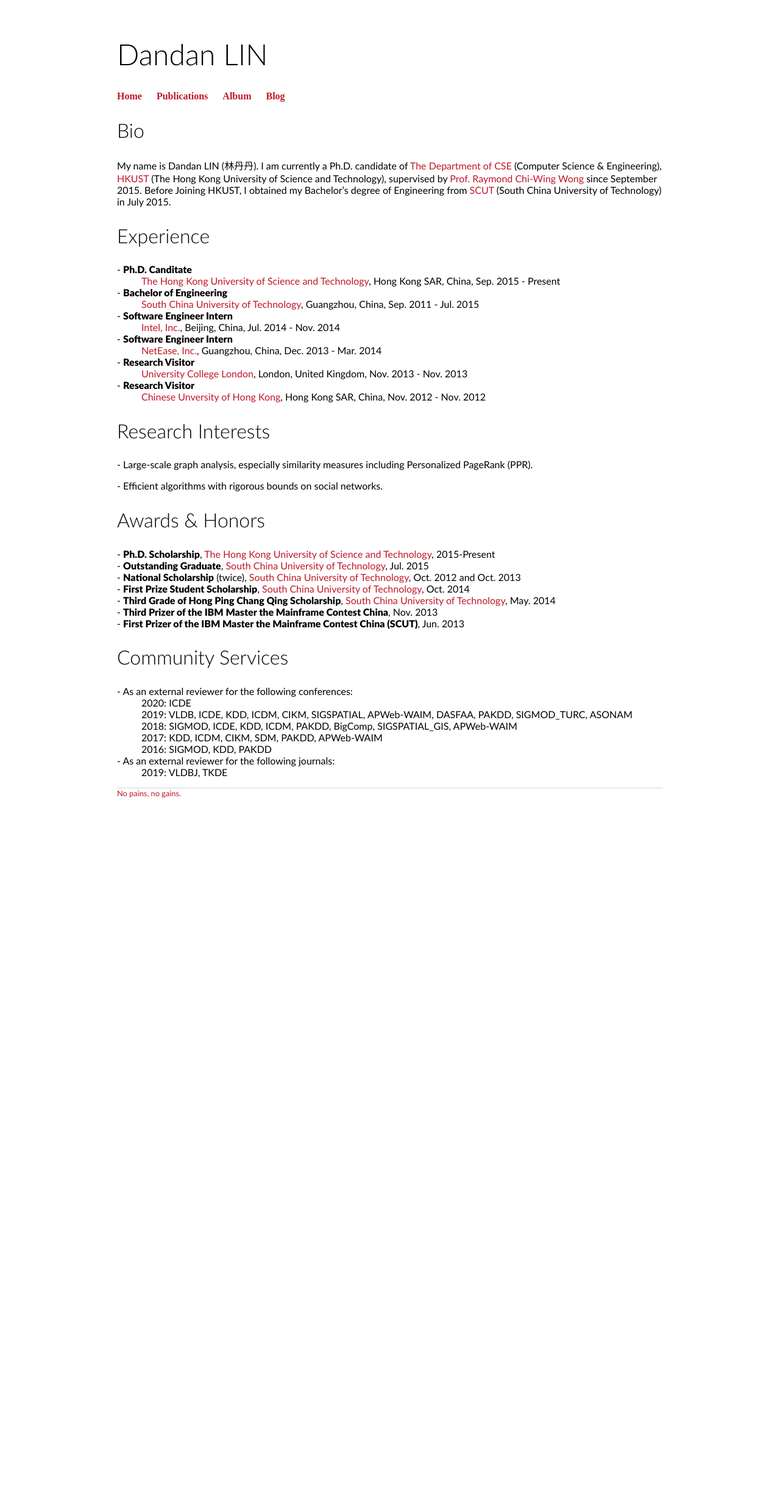
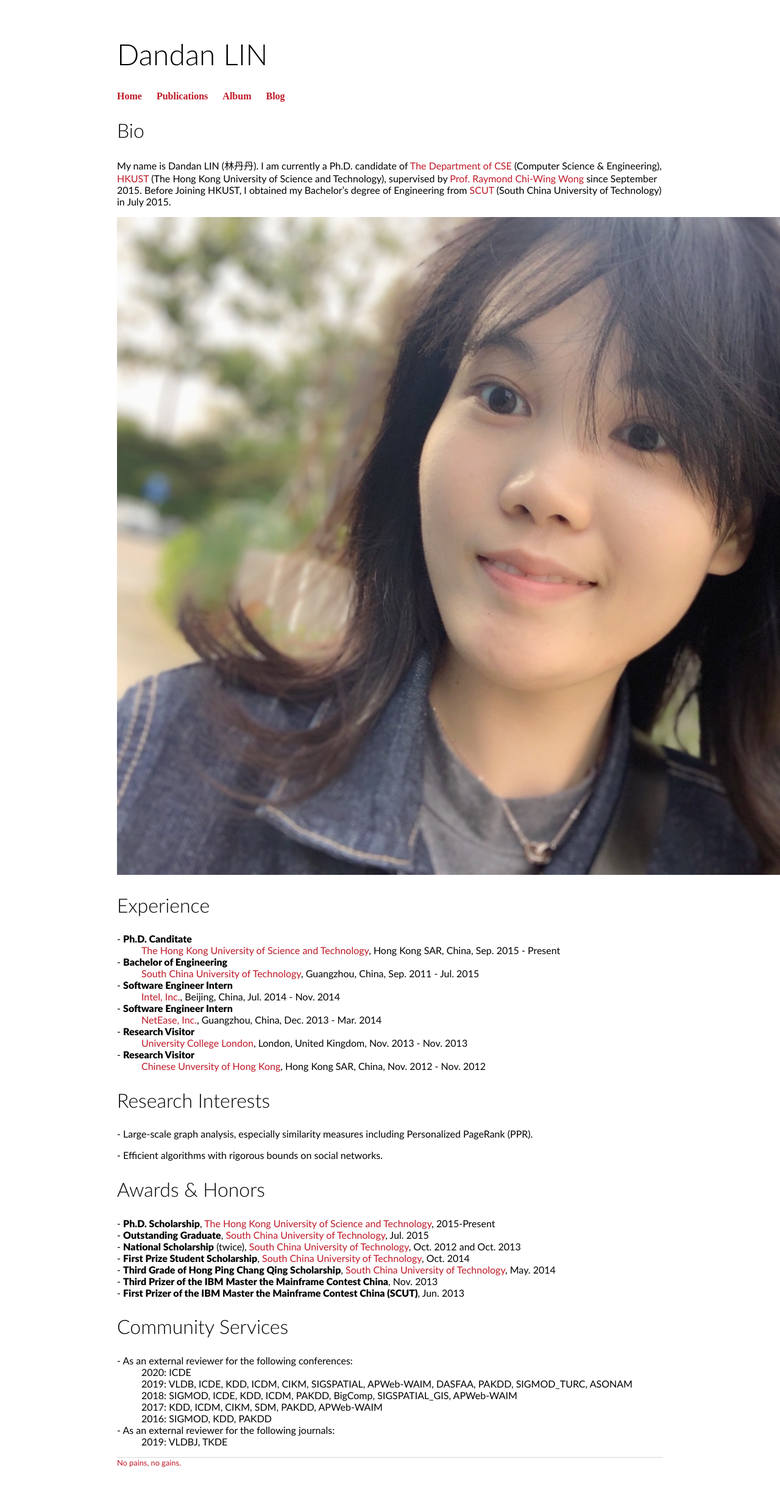
Before and after one commit to 2danlin/2danlin.github.io, a Jekyll site: the page built from index.html, in a window 1280 px wide. Shown: the whole page at 61% size. Built offline with Jekyll 4.4.1, drawn with Linux system fonts in a browser that asks for light colours; before the commit the page ends 1369 px from its top, so only the background shows below that.

Commit message:
Update index.html

```diff
--- a/index.html
+++ b/index.html
@@ -4,6 +4,8 @@ title: Dandan's Homepage
 ---
 <div class="blurb">
 	<h2>Bio</h2>
+	<div id="bio">
+		<div class="bio-left">
 	<p>My name is Dandan LIN (林丹丹).
 		I am currently a Ph.D. candidate
 		of <a href="https://www.cse.ust.hk/">The Department of CSE</a> (Computer Science & Engineering),
@@ -12,6 +14,11 @@ title: Dandan's Homepage
 		Before Joining HKUST, I obtained my Bachelor’s degree of Engineering from <a href="https://www.scut.edu.cn/new/">SCUT</a> (South China University of Technology) in July 2015.
 
 	</p>
+		</div>
+		<div class="bio-right">
+			<img src="/img/home_img.jpeg"/>
+		</div>
+	</div>
 </div><!-- /.blurb -->
 
 <div class="blurb">
```
